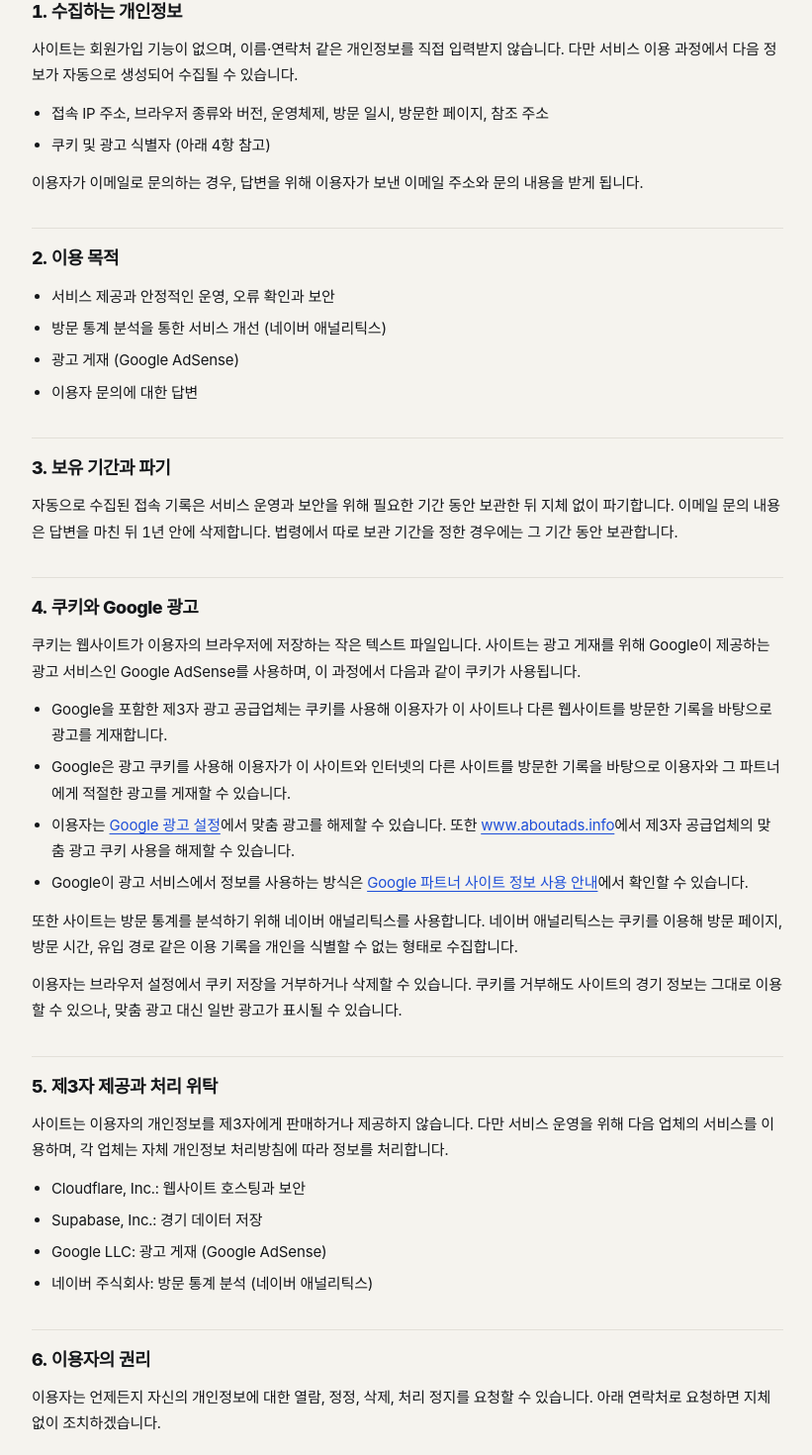
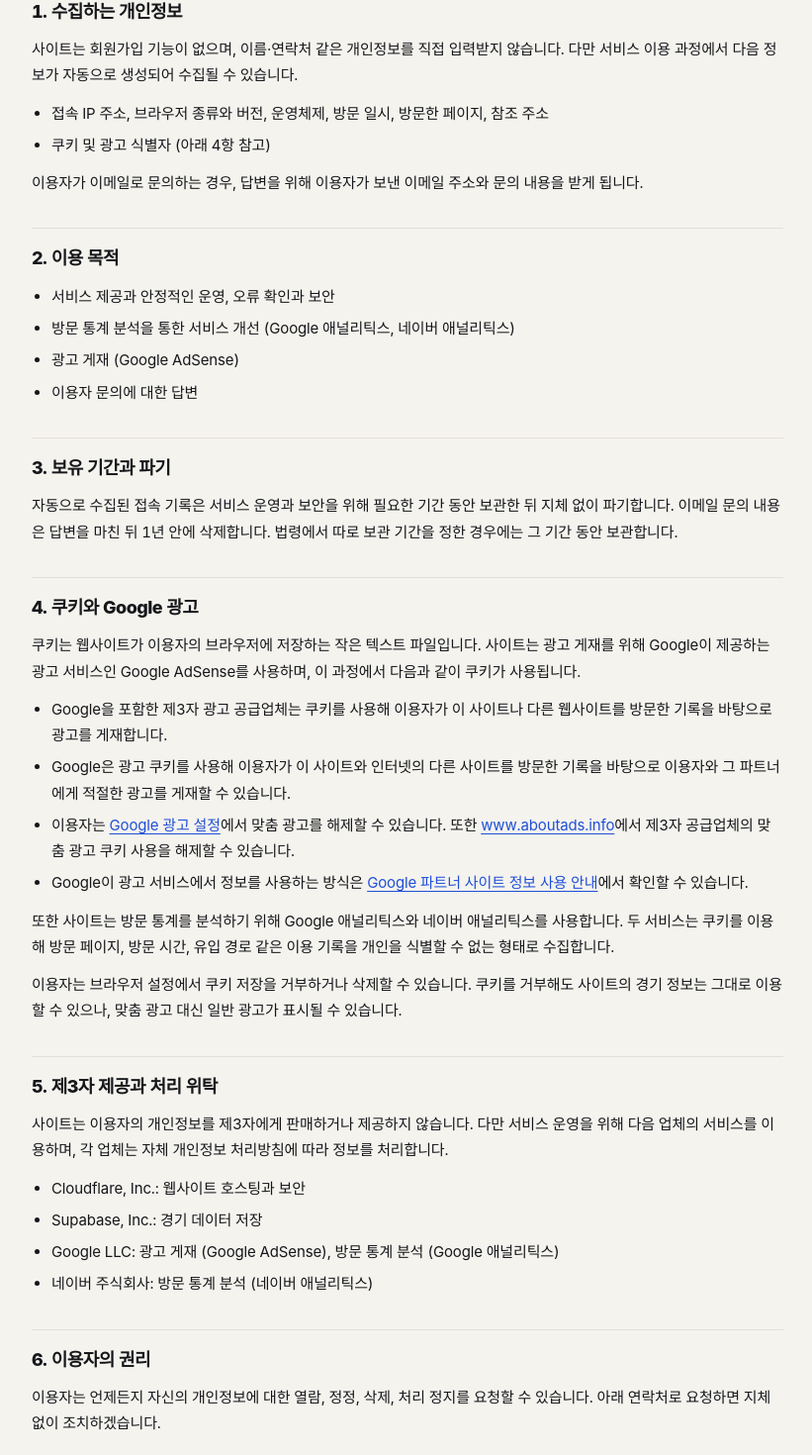
Before and after one commit to realmojo/football, a Next.js app: page /privacy in a window 1280 px wide. Shown: the part 306-1776 px from the top of the page at 99% size, without its empty margins (68-889 px from the left). Built offline with nearby package versions, Linux system fonts and the light colour scheme; a web font is replaced by a local one.

Commit message:
Add Google Analytics tag
Load gtag.js for G-XZ0HSLNP7B on every page and mention Google
Analytics in the privacy policy.

Co-Authored-By: Claude Opus 5.5 <noreply@anthropic.com>
Claude-Session: https://claude.ai/code/session_0126LLM47htU4xpLhzWsL1Qh

```diff
--- a/app/layout.tsx
+++ b/app/layout.tsx
@@ -26,6 +26,16 @@ export default function RootLayout({ children }: { children: React.ReactNode })
         <link
           rel="stylesheet"
           href="https://cdn.jsdelivr.net/gh/orioncactus/pretendard@v1.3.9/dist/web/variable/pretendardvariable-dynamic-subset.min.css"
+        />
+        {/* Google tag (gtag.js) */}
+        <script async src="https://www.googletagmanager.com/gtag/js?id=G-XZ0HSLNP7B" />
+        <script
+          dangerouslySetInnerHTML={{
+            __html: `window.dataLayer = window.dataLayer || [];
+function gtag(){dataLayer.push(arguments);}
+gtag('js', new Date());
+gtag('config', 'G-XZ0HSLNP7B');`,
+          }}
         />
         {ADSENSE_CLIENT ? (
           <script
--- a/app/privacy/page.tsx
+++ b/app/privacy/page.tsx
@@ -30,7 +30,7 @@ export default function PrivacyPage() {
       <h2>2. 이용 목적</h2>
       <ul>
         <li>서비스 제공과 안정적인 운영, 오류 확인과 보안</li>
-        <li>방문 통계 분석을 통한 서비스 개선 (네이버 애널리틱스)</li>
+        <li>방문 통계 분석을 통한 서비스 개선 (Google 애널리틱스, 네이버 애널리틱스)</li>
         <li>광고 게재 (Google AdSense)</li>
         <li>이용자 문의에 대한 답변</li>
       </ul>
@@ -72,7 +72,7 @@ export default function PrivacyPage() {
         </li>
       </ul>
       <p>
-        또한 사이트는 방문 통계를 분석하기 위해 네이버 애널리틱스를 사용합니다. 네이버 애널리틱스는 쿠키를 이용해 방문
+        또한 사이트는 방문 통계를 분석하기 위해 Google 애널리틱스와 네이버 애널리틱스를 사용합니다. 두 서비스는 쿠키를 이용해 방문
         페이지, 방문 시간, 유입 경로 같은 이용 기록을 개인을 식별할 수 없는 형태로 수집합니다.
       </p>
       <p>
@@ -88,7 +88,7 @@ export default function PrivacyPage() {
       <ul>
         <li>Cloudflare, Inc.: 웹사이트 호스팅과 보안</li>
         <li>Supabase, Inc.: 경기 데이터 저장</li>
-        <li>Google LLC: 광고 게재 (Google AdSense)</li>
+        <li>Google LLC: 광고 게재 (Google AdSense), 방문 통계 분석 (Google 애널리틱스)</li>
         <li>네이버 주식회사: 방문 통계 분석 (네이버 애널리틱스)</li>
       </ul>
 
```
